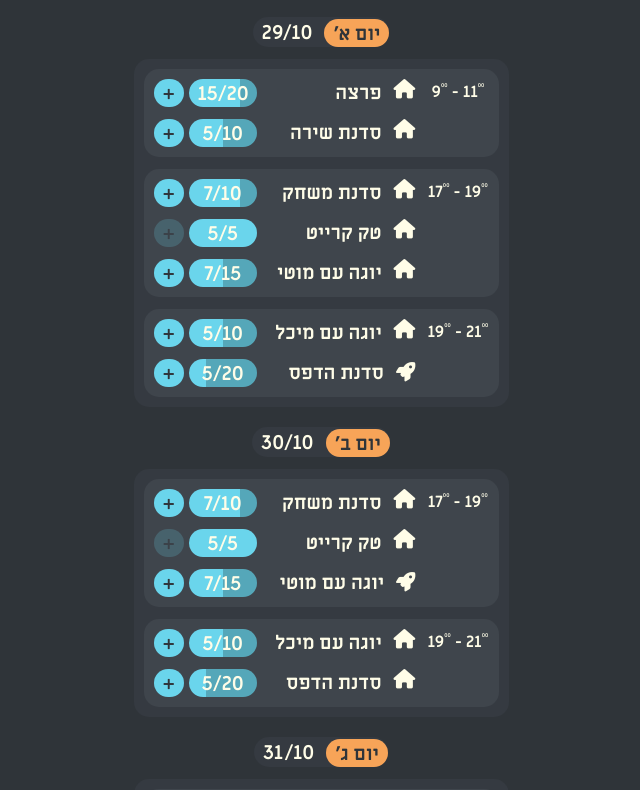
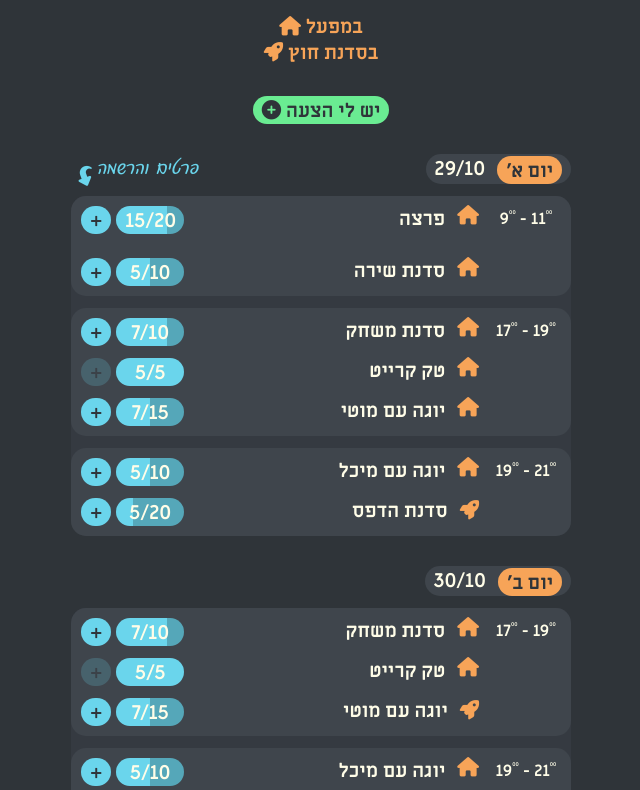
Before and after one commit to shaulzofef/Miffal, a plain HTML site: page index.html in a window 1280 px wide. Shown: the part 146-936 px from the top of the page, without its empty margins (319-959 px from the left). Drawn offline with Linux system fonts and the light colour scheme.

Commit message:
added form and details and design changes

```diff
--- a/index.html
+++ b/index.html
@@ -6,21 +6,27 @@
 	<title>Miffal Schedule</title>
 	<link rel="stylesheet" href="style.css" />
     <script src="https://kit.fontawesome.com/2b071953cd.js" crossorigin="anonymous"></script>
+
 </head>
 <body>
 	<header>
 		<h1>שעות מפעל <i class="fa-solid fa-clock"></i></h1>
-	</header>
-
-	<main>
+		<section class="location">
+			<h2>במפעל <i class="fa-solid fa-house"></i></h2>
+			<h2>בסדנת חוץ <i class="fa-solid fa-rocket"></i></h2>
+		</section>
 		<section>
 			<p class="pill green">יש לי הצעה <i class="fa-solid fa-circle-plus green"></i></p>
 		</section>
 
+	</header>
+
+	<main>
+
 		<section class="day">
-			<div class="pill day-container">
-				<div class="pill orange day-label">יום א׳</div>
-				<div class="date">29/10</div>
+			<div class="pill day-label">
+				<div class="pill orange">יום א׳</div>
+				<div>29/10</div>
 			</div>
 			<div class="slots">
 				<div class="slot">
@@ -34,9 +40,36 @@
 								<i class="fa-solid fa-house"></i>
 								<div class="name">פרצה</div>
 							</div>
-							<div>
-								<div class="pill blue">+</div>
+							<div class="signup-position">
+								<div class="signup">פרטים&nbsp;והרשמה <i class="fa-solid fa-share"></i></div>
+								<div class="pill blue" id="toggleButton">+</div>
+
 								<div class="pill progress progress75">15/20</div>
+							</div>
+						</div>
+						<div class="container">
+							<div class="content-container hidden" id="myDiv">
+								<div class="details">
+									<p>מכונת משחק שמתפקדת בתור אירוע מתמשך. רצפי המשחק יכולים להיות קצרים או ארוכים, עם הדרכה או בלי הדרכה. זה פחות סדנא ויותר משהו כיפי שאפשר להתאסף סביבו. אפשר לשחק עד 8 שחקניות יחד באותו הזמן. בנוסף, נשמח לספר ולהראות לשחקניות חלקים מתהליך היצירה של משחק מחשב קטן וחמוד.</p>
+
+
+									<form action="/action_page.php" class="form">
+										<div>
+											<label for="number">כמות משתתפים</label>
+						   					<select name="number" id="number">
+							 					<option>1</option>
+							 					<option>2</option>
+							 					<option>3</option>
+							 					<option>4</option>
+						   					</select>
+										</div>
+										<input type="text" id="name" name="name" value="" placeholder="שם מלא">
+				  						<input type="text" id="lname" name="lname" value="" placeholder="טלפון">
+										<input type="text" id="lname" name="lname" value="" placeholder="מייל">
+
+								 		<input type="submit" value="הרשמה" class="submit">
+									</form>
+								</div>
 							</div>
 						</div>
 						<div class="activity">
@@ -125,8 +158,8 @@
 
 
 		<section class="day">
-			<div class="pill day-container">
-				<div class="pill orange day-label">יום ב׳</div>
+			<div class="pill day-label">
+				<div class="pill orange">יום ב׳</div>
 				<div class="date">30/10</div>
 			</div>
 			<div class="slots">
@@ -204,8 +237,8 @@
 
 
 		<section class="day">
-			<div class="pill day-container">
-				<div class="pill orange day-label">יום ג׳</div>
+			<div class="pill day-label">
+				<div class="pill orange">יום ג׳</div>
 				<div class="date">31/10</div>
 			</div>
 			<div class="slots">
@@ -294,5 +327,25 @@
 	<footer>
 		<!--<p>&copy; 2023 Miffal</p>-->
 	</footer>
+	<script>
+		const toggleButton = document.getElementById('toggleButton');
+		const contentContainer = document.getElementById('myDiv');
+		// JavaScript to initially hide the content
+		document.addEventListener("DOMContentLoaded", function () {
+			const contentContainer = document.getElementById("myDiv");
+			contentContainer.style.maxHeight = "0";
+		});
+
+		let isHidden = true;
+
+		toggleButton.addEventListener('click', () => {
+			if (isHidden) {
+				contentContainer.style.maxHeight = contentContainer.scrollHeight + "px";
+			} else {
+				contentContainer.style.maxHeight = "0";
+			}
+			isHidden = !isHidden;
+		});
+	</script>
 </body>
 </html>
--- a/style.css
+++ b/style.css
@@ -1,117 +1,142 @@
-@font-face  {
-	font-family: "Mandatory";
-	src: url("assets/fonts/Mandatory-18.otf") format("opentype");
+/*-- Colors --*/
+:root {
+	--Dark: #2f3439;
+	--Mid: #353a41;
+	--Light: #3f454c;
+	--White: #fffde8;
+	--Highlight1: #f7a458;
+	--Highlight2: #6ad5ec;
+	--Highlight3: #6aec92;
+	--Highlight2-Dark: #55a7b9;
 }
+
+* {
+	color: var(--White);
+}
+.orange, .blue, .green, .full, .submit{
+	color: var(--Dark);
+}
+.fa-house, .fa-rocket, .location > * {
+	color: var(--Highlight1);
+}
+body {
+	background: var(--Dark);
+}
+.day-label, .slot {
+	background: var(--Light);
+}
+.orange {
+	background: var(--Highlight1) 50%;
+}
+.blue, .full {
+	background: var(--Highlight2);
+}
+.green, .submit {
+	background: var(--Highlight3);
+}
+.slots, .details {
+	background: var(--Mid);
+}
+.full {
+	opacity: 20%;
+}
+
+
+
+
+/*-- Fonts --*/
 @font-face  {
 	font-family: "MiraimLibre";
 	src: url("assets/fonts/MiriamLibre-Bold.ttf") format("opentype");
 }
+@font-face  {
+	font-family: "Hand";
+	src: url("assets/fonts/OS_Luizi Round-FFC.otf") format("opentype");
+}
 * {
 	text-align: center;
 	font-family: 'MiraimLibre';
-	padding: 0;
-	margin: 0;
 	font-size: 1.1rem;
 }
-
 h1 {
 	font-size: 1.3rem;
 	font-weight: normal;
-	margin: 2rem 0;
+}
+h2 {
+	font-weight: normal;
 }
 .time {
 	font-size: .9rem;
-	width: 70px;
-	margin-top: 3px;
+}
+header {
+	direction: rtl;
+	margin-top: 50px;
 }
 .time span {
 	font-size: .3rem;
 	vertical-align: top;
 }
-.pill {
-	display: inline-block;
-	border-radius: 15px;
-	padding: 2px 9px 0;
+.details > *, form > *, label {
+	font-size: .9rem;
+	direction: rtl;
+	line-height: 1.6;
+}
+.details p {
+	text-align: right;
 }
 
 
-/*-- Colors --*/
+/*-- Alignment --*/
 * {
-	color: #fffde8;
+	padding: 0;
+	margin: 0;
+/*	border: 1px solid; */
+}
+.pill {
+	display: inline-block;
+	padding: 2px 9px 0;
+}
+header, main {
+	max-width: 500px;
+	min-width: 375px;
+	margin-left: auto;
+	margin-right: auto;
 }
 body {
-	background-color: #2f3439;
+	padding-top: 50px;
+	padding-bottom: 50px;
 }
-.fa-clock, h1 {
-	color: #f7a458;
+section {
+	margin: 30px auto 0;
 }
-.day-container {
-	color: #2f3439;
-}
-.orange {
-	background: #f7a458 50%;
-	color: #2f3439;
-}
-.blue {
-	background: #6ad5ec;
-	color: #2f3439;
-}
-.green {
-	background: #6aec92;
-	color: #2f3439 ;
-}
-.full {
-	background: #6ad5ec;
-	opacity: 20%;
-	color: #2f3439;
-}
-.slots, .day-container {
-	background: #353a41 50%;
-}
-.slot {
-	background: #3f454c 50%;
-}
-
-
-
-/*-- Alignment --*/
-header, main {
-	margin: 50px auto;
-	width: 375px;
-}
-header, section {
-	margin: 20px auto;
-}
-.day, .slots, .slot, .activity, .activities, .name, .day-container {
+.day, .slots, .slot, .activity, .activities, .name, .day-label {
 	display: flex;
 	gap: 12px
 }
- .day-container, .slot, .activity, .name {
+ .day-label, .slot, .activity, .name {
 	flex-direction: row-reverse;
 }
-.day, .activity, .day-container {
-	align-items: center;
-}
-.day {
-	justify-content: center;
- }
 .day, .slots, .activities {
 	 flex-direction: column;
 }
+.day {
+	align-items: flex-end;
+}
+.slots, .slot, .details, .pill {
+	border-radius: 15px;
+}
 .slots {
-	padding: 10px;
-	border-radius: 15px;
+	width: 100%;
 }
 .slot {
 	align-items: flex-start;
 	justify-content: space-between;
 	padding: 10px;
-	border-radius: 15px;
 }
 .activities {
 	align-items: flex-end;
 	justify-content: flex-start;
-	flex: 0 1 300px;
+	flex: 1;
 }
 .activity {
 	justify-content: space-between;
@@ -120,27 +145,74 @@ header, section {
 .name {
 	justify-content: flex-start;
 }
-.day-container {
-	padding-right: 0;
-}
 .fa-rocket {
 	margin-top: 3px;
 }
-
+.time {
+	width: 70px;
+	margin-top: 3px;
+}
+.details {
+	padding: 10px;
+}
+form {
+	margin: 20px 0 10px;
+}
+select {
+	margin-right: 10px;
+}
+.form > input {
+	width: 200px;
+	height: 25px;
+	border-radius: 10px;
+	margin-top: 10px;
+	border: none;
+}
 
 /*-- Progress --*/
 .progress {
 	width: 50px;
 }
 .progress25 {
-	background:  linear-gradient(to right, #6ad5ec 25%, #55a7b9 0);
+	background:  linear-gradient(to right, var(--Highlight2) 25%, var(--Highlight2-Dark) 0);
 }
 .progress50 {
-	background:  linear-gradient(to right, #6ad5ec 50%, #55a7b9 0);
+	background:  linear-gradient(to right, var(--Highlight2) 50%, var(--Highlight2-Dark) 0);
 }
 .progress75 {
-	background:  linear-gradient(to right, #6ad5ec 75%, #55a7b9 0);
+	background:  linear-gradient(to right, var(--Highlight2) 75%, var(--Highlight2-Dark) 0);
 }
 .progress100 {
-	background:  linear-gradient(to right, #6ad5ec 100%, #55a7b9 0);
+	background:  linear-gradient(to right, var(--Highlight2) 100%, var(--Highlight2-Dark) 0);
 }
+
+
+/*-- Singup Arrow --*/
+.signup-position {
+	position: relative;
+}
+.signup {
+	position: absolute;
+	font-size: 1.2rem;
+	top: -50px;
+	right: -15px;
+	color: var(--Highlight2);
+	font-family: 'Hand';
+}
+.fa-share {
+	position: absolute;
+	top: 10px;
+	right: 103px;
+	transform: rotate(-110deg) scaleX(-1);
+	color: var(--Highlight2);
+}
+
+
+/*-- Details --*/
+.container {
+	overflow: hidden;
+}
+.content-container {
+	transition: max-height 0.3s ease-in-out;
+	max-height: 500px; /* Adjust this value based on your content */
+}
```
Also changed, not shown: main.js (added, +16 -0 lines), paragraph.html (added, +10 -0 lines), Miffal Logos/PNG/HaMiffal.png (added), Miffal Logos/PNG/Halalit.png (added), Miffal Logos/SVG/HaMiffal.svg (added), Miffal Logos/SVG/Halalit.svg (added), PHOTO-2023-10-24-16-44-10.jpg (added), assets/fonts/OS_Luizi Round-FFC.otf (added), 3 other files.
